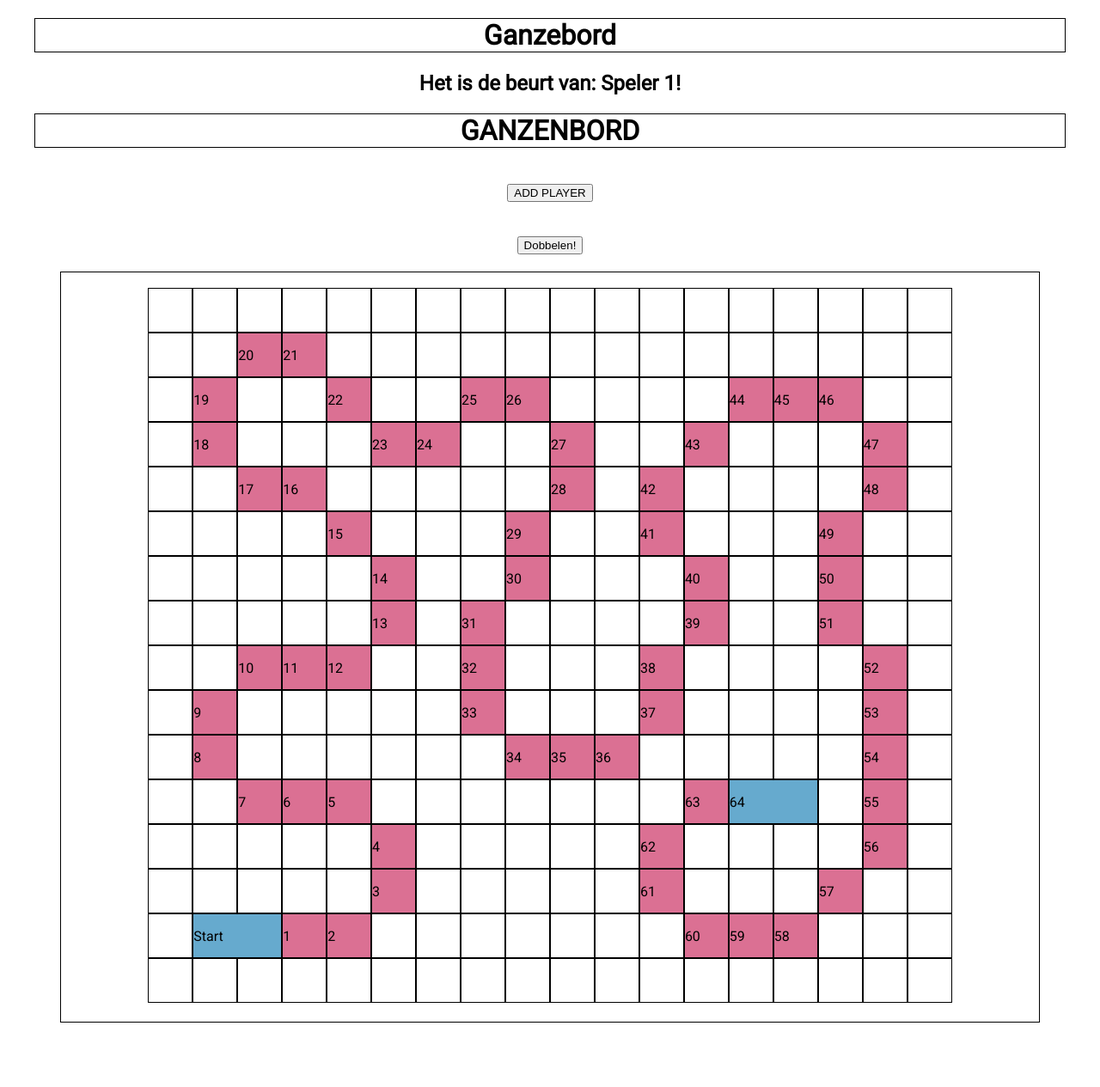
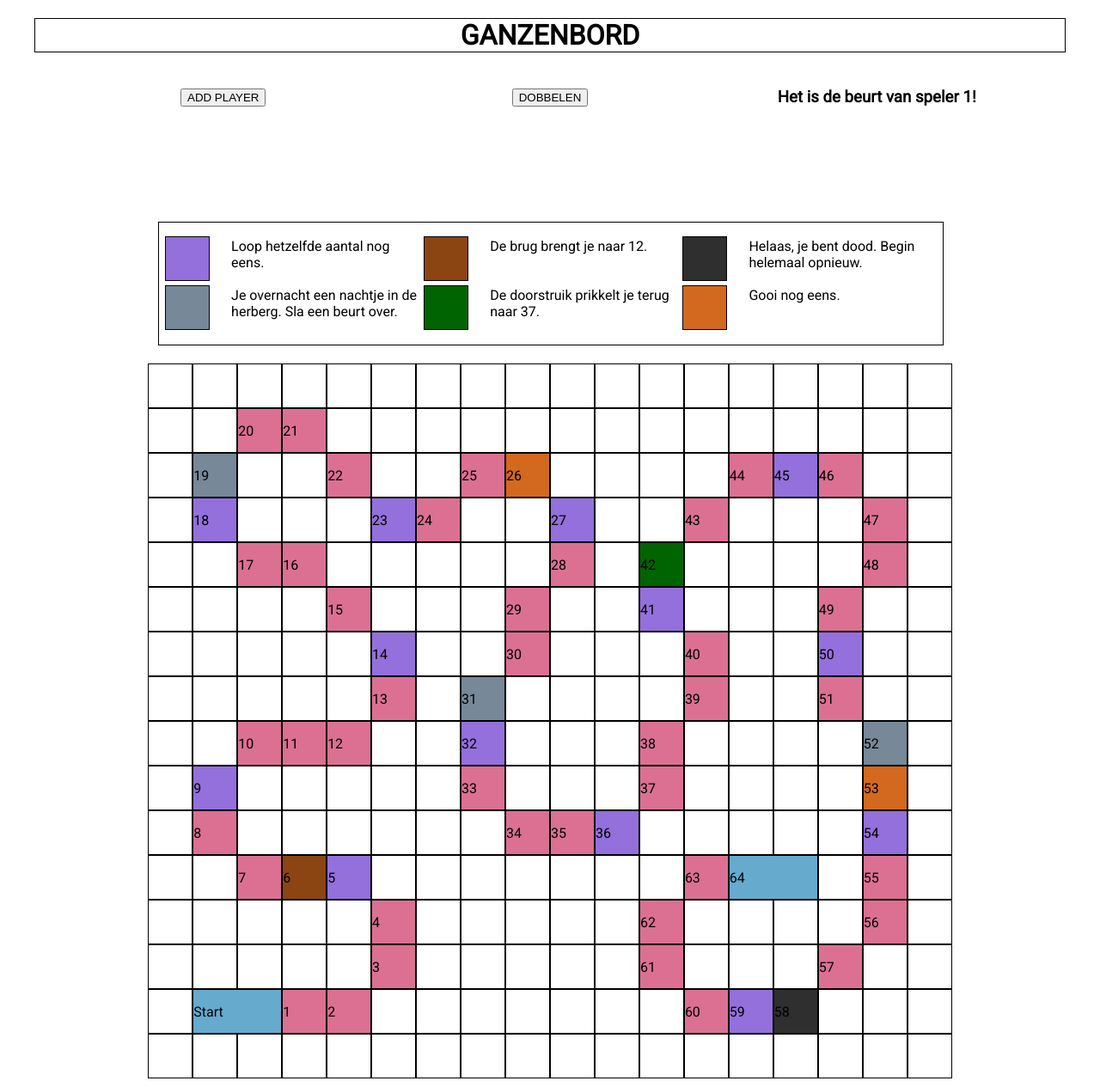
Before and after one commit to maurebi/WebProEindproject, a PHP site: page / in a window 1280 px wide. Shown: the whole page at 86% size. Before the commit the page ends 1190 px from the top, so only its background shows below. Run offline with PHP 8.4, Linux system fonts and the light colour scheme.

Commit message:
Added colors and legenda

```diff
--- a/css/styles.css
+++ b/css/styles.css
@@ -14,6 +14,11 @@
     border: 1px solid black;
 }
 
+.upperrow {
+    display: grid;
+    grid-template-columns: 1fr 1fr 1fr;
+    padding-bottom: 3%;
+}
 
 .number {
     display: table;
@@ -46,16 +51,74 @@
 
 h1{
     border: 1px solid black;
+    text-align: center;
 }
 
-img{
-    padding-bottom: 20px;
+#outputDice {
+    width:80px;
+    height:80px;
+    padding-left: 42%;
+}
+
+img {
+    width: 100%;
+    height: 100%;
 }
 
 button{
     margin: 20px;
 }
 
+.gans {
+    background-color: mediumpurple;
+}
+
+.brug{
+    background-color: saddlebrown;
+}
+
+.dedood{
+    background-color: #2f2f2f;
+}
+
+.herberg {
+    background-color: lightslategrey;
+}
+
+.doornstruik {
+    background-color: darkgreen;
+}
+
+.opnieuwgooien {
+    background-color: chocolate;
+}
+
+.legenda {
+    width: 80%;
+    border: 1px solid black;
+    margin-left: 10%;
+    margin-bottom: 2%;
+}
+
+.row1legenda, .row2legenda {
+    padding-left: 1%;
+    display: grid;
+    grid-template-columns: 1fr 3fr 1fr 3fr 1fr 3fr;
+}
+
+.row1legenda {
+    padding-bottom: 1%;
+    padding-top: 2%;
+}
+
+.row2legenda {
+    padding-bottom: 2%;
+}
+
+.meaning {
+    text-align: left;
+}
+
 @media (max-width: 767.98px) {
 
 }
--- a/index.php
+++ b/index.php
@@ -2,27 +2,52 @@
 include __DIR__ . '/tpl/head.php';
 include __DIR__ . '/tpl/body-start.php';
 ?>
-    <h1>Ganzebord</h1>
-<h2>Het is de beurt van: Speler 1!</h2>
 
 <head>
     <link rel="stylesheet" href="css/styles.css">
     <script src="https://ajax.googleapis.com/ajax/libs/jquery/3.5.1/jquery.min.js"></script>
     <script src="scripts/script.js" defer></script>
     <meta charset="UTF-8">
-    <title>Ganzebord</title>
+    <title>Ganzenbord</title>
 </head>
 
 <body>
     <h1>GANZENBORD</h1>
     <div class="container">
-        <button id="incrementButton">ADD PLAYER</button>
-<div>
-    <button onclick="dice()">Dobbelen!</button>
-    <div id="outputDice"></div>
+        <div class="upperrow">
+            <div class="addplayer">
+                <button id="incrementButton">ADD PLAYER</button>
+            </div>
+            <div>
+                <button onclick="dice()">DOBBELEN</button>
+                <div id="outputDice"></div>
+            </div>
+            <div class="beurt">
+                <h3>Het is de beurt van <b>speler 1</b>!</h3>
+                <div id="diced"></div>
+            </div>
+        </div>
+<div class="legenda">
+        <div class="row1legenda">
+            <div class="box gans"></div>
+            <div class="meaning">Loop hetzelfde aantal nog eens.</div>
+            <div class="box brug"></div>
+            <div class="meaning">De brug brengt je naar 12.</div>
+            <div class="box dedood"></div>
+            <div class="meaning">Helaas, je bent dood. Begin helemaal opnieuw.</div>
+        </div>
+
+        <div class="row2legenda">
+            <div class="box herberg"></div>
+            <div class="meaning">Je overnacht een nachtje in de herberg. Sla een beurt over.</div>
+            <div class="box doornstruik"></div>
+            <div class="meaning">De doorstruik prikkelt je terug naar 37.</div>
+            <div class="box opnieuwgooien"></div>
+            <div class="meaning">Gooi nog eens.</div>
+        </div>
 </div>
 
-<div class="boardbox">
+<div class="gamebox">
         <div class="row row1">
             <div class="box"></div>
             <div class="box"></div>
@@ -65,35 +90,35 @@ include __DIR__ . '/tpl/body-start.php';
         </div>
         <div class="row row3">
             <div class="box"></div>
-            <div id="19" class="box board"><p class="number">19</p></div>
+            <div id="19" class="box board herberg"><p class="number">19</p></div>
             <div class="box"></div>
             <div class="box"></div>
             <div id="22" class="box board"><p class="number">22</p></div>
             <div class="box"></div>
             <div class="box"></div>
             <div id="25" class="box board"><p class="number">25</p></div>
-            <div id="26" class="box board"><p class="number">26</p></div>
+            <div id="26" class="box board opnieuwgooien"><p class="number">26</p></div>
             <div class="box"></div>
             <div class="box"></div>
             <div class="box"></div>
             <div class="box"></div>
             <div id="44" class="box board"><p class="number">44</p></div>
-            <div id="45" class="box board"><p class="number">45</p></div>
+            <div id="45" class="box board gans"><p class="number">45</p></div>
             <div id="46" class="box board"><p class="number">46</p></div>
             <div class="box"></div>
             <div class="box"></div>
         </div>
         <div class="row row4">
             <div class="box"></div>
-            <div id="18" class="box board"><p class="number">18</p></div>
+            <div id="18" class="box board gans"><p class="number">18</p></div>
             <div class="box"></div>
             <div class="box"></div>
             <div class="box"></div>
-            <div id="23" class="box board"><p class="number">23</p></div>
+            <div id="23" class="box board gans"><p class="number">23</p></div>
             <div id="24" class="box board"><p class="number">24</p></div>
             <div class="box"></div>
             <div class="box"></div>
-            <div id="27" class="box board"><p class="number">27</p></div>
+            <div id="27" class="box board gans"><p class="number">27</p></div>
             <div class="box"></div>
             <div class="box"></div>
             <div id="43" class="box board"><p class="number">43</p></div>
@@ -115,7 +140,7 @@ include __DIR__ . '/tpl/body-start.php';
             <div class="box"></div>
             <div id="28" class="box board"><p class="number">28</p></div>
             <div class="box"></div>
-            <div id="42" class="box board"><p class="number">42</p></div>
+            <div id="42" class="box board doornstruik"><p class="number">42</p></div>
             <div class="box"></div>
             <div class="box"></div>
             <div class="box"></div>
@@ -135,7 +160,7 @@ include __DIR__ . '/tpl/body-start.php';
             <div id="29" class="box board"><p class="number">29</p></div>
             <div class="box"></div>
             <div class="box"></div>
-            <div id="41" class="box board"><p class="number">41</p></div>
+            <div id="41" class="box board gans"><p class="number">41</p></div>
             <div class="box"></div>
             <div class="box"></div>
             <div class="box"></div>
@@ -149,7 +174,7 @@ include __DIR__ . '/tpl/body-start.php';
             <div class="box"></div>
             <div class="box"></div>
             <div class="box"></div>
-            <div id="14" class="box board"><p class="number">14</p></div>
+            <div id="14" class="box board gans"><p class="number">14</p></div>
             <div class="box"></div>
             <div class="box"></div>
             <div id="30" class="box board"><p class="number">30</p></div>
@@ -159,7 +184,7 @@ include __DIR__ . '/tpl/body-start.php';
             <div id="40" class="box board"><p class="number">40</p></div>
             <div class="box"></div>
             <div class="box"></div>
-            <div id="50" class="box board"><p class="number">50</p></div>
+            <div id="50" class="box board gans"><p class="number">50</p></div>
             <div class="box"></div>
             <div class="box"></div>
         </div>
@@ -171,7 +196,7 @@ include __DIR__ . '/tpl/body-start.php';
             <div class="box"></div>
             <div id="13" class="box board"><p class="number">13</p></div>
             <div class="box"></div>
-            <div id="31" class="box board"><p class="number">31</p></div>
+            <div id="31" class="box board herberg"><p class="number">31</p></div>
             <div class="box"></div>
             <div class="box"></div>
             <div class="box"></div>
@@ -191,7 +216,7 @@ include __DIR__ . '/tpl/body-start.php';
             <div id="12" class="box board"><p class="number">12</p></div>
             <div class="box"></div>
             <div class="box"></div>
-            <div id="32" class="box board"><p class="number">32</p></div>
+            <div id="32" class="box board gans"><p class="number">32</p></div>
             <div class="box"></div>
             <div class="box"></div>
             <div class="box"></div>
@@ -200,12 +225,12 @@ include __DIR__ . '/tpl/body-start.php';
             <div class="box"></div>
             <div class="box"></div>
             <div class="box"></div>
-            <div id="52" class="box board"><p class="number">52</p></div>
+            <div id="52" class="box board herberg"><p class="number">52</p></div>
             <div class="box"></div>
         </div>
         <div class="row row10">
             <div class="box"></div>
-            <div id="9" class="box board"><p class="number">9</p></div>
+            <div id="9" class="box board gans"><p class="number">9</p></div>
             <div class="box"></div>
             <div class="box"></div>
             <div class="box"></div>
@@ -220,7 +245,7 @@ include __DIR__ . '/tpl/body-start.php';
             <div class="box"></div>
             <div class="box"></div>
             <div class="box"></div>
-            <div id="53" class="box board"><p class="number">53</p></div>
+            <div id="53" class="box board opnieuwgooien"><p class="number">53</p></div>
             <div class="box"></div>
         </div>
         <div class="row row11">
@@ -234,21 +259,21 @@ include __DIR__ . '/tpl/body-start.php';
             <div class="box"></div>
             <div id="34" class="box board"><p class="number">34</p></div>
             <div id="35" class="box board"><p class="number">35</p></div>
-            <div id="36" class="box board"><p class="number">36</p></div>
+            <div id="36" class="box board gans"><p class="number">36</p></div>
             <div class="box"></div>
             <div class="box"></div>
             <div class="box"></div>
             <div class="box"></div>
             <div class="box"></div>
-            <div id="54" class="box board"><p class="number">54</p></div>
+            <div id="54" class="box board gans"><p class="number">54</p></div>
             <div class="box"></div>
         </div>
         <div class="row row12">
             <div class="box"></div>
             <div class="box"></div>
             <div id="7" class="box board"><p class="number">7</p></div>
-            <div id="6" class="box board"><p class="number">6</p></div>
-            <div id="5" class="box board"><p class="number">5</p></div>
+            <div id="6" class="box board brug"><p class="number">6</p></div>
+            <div id="5" class="box board gans"><p class="number">5</p></div>
             <div class="box"></div>
             <div class="box"></div>
             <div class="box"></div>
@@ -317,8 +342,8 @@ include __DIR__ . '/tpl/body-start.php';
             <div class="box"></div>
             <div class="box"></div>
             <div id="60" class="box board"><p class="number">60</p></div>
-            <div id="59" class="box board"><p class="number">59</p></div>
-            <div id="58" class="box board"><p class="number">58</p></div>
+            <div id="59" class="box board gans"><p class="number">59</p></div>
+            <div id="58" class="box board dedood"><p class="number">58</p></div>
             <div class="box"></div>
             <div class="box"></div>
             <div class="box"></div>
--- a/scripts/script.js
+++ b/scripts/script.js
@@ -103,5 +103,9 @@ function dice() {
     let diced = Math.floor(Math.random()*6)+1;
     let image = "img/dice" + diced + ".png";
     out.innerHTML = "<img src='"+image+"'/>";
+
+    let dicedOutput = document.getElementById("diced")
+    dicedOutput.innerHTML = "Er is "+diced+" gegooid."
+
     return diced;
 }
```
